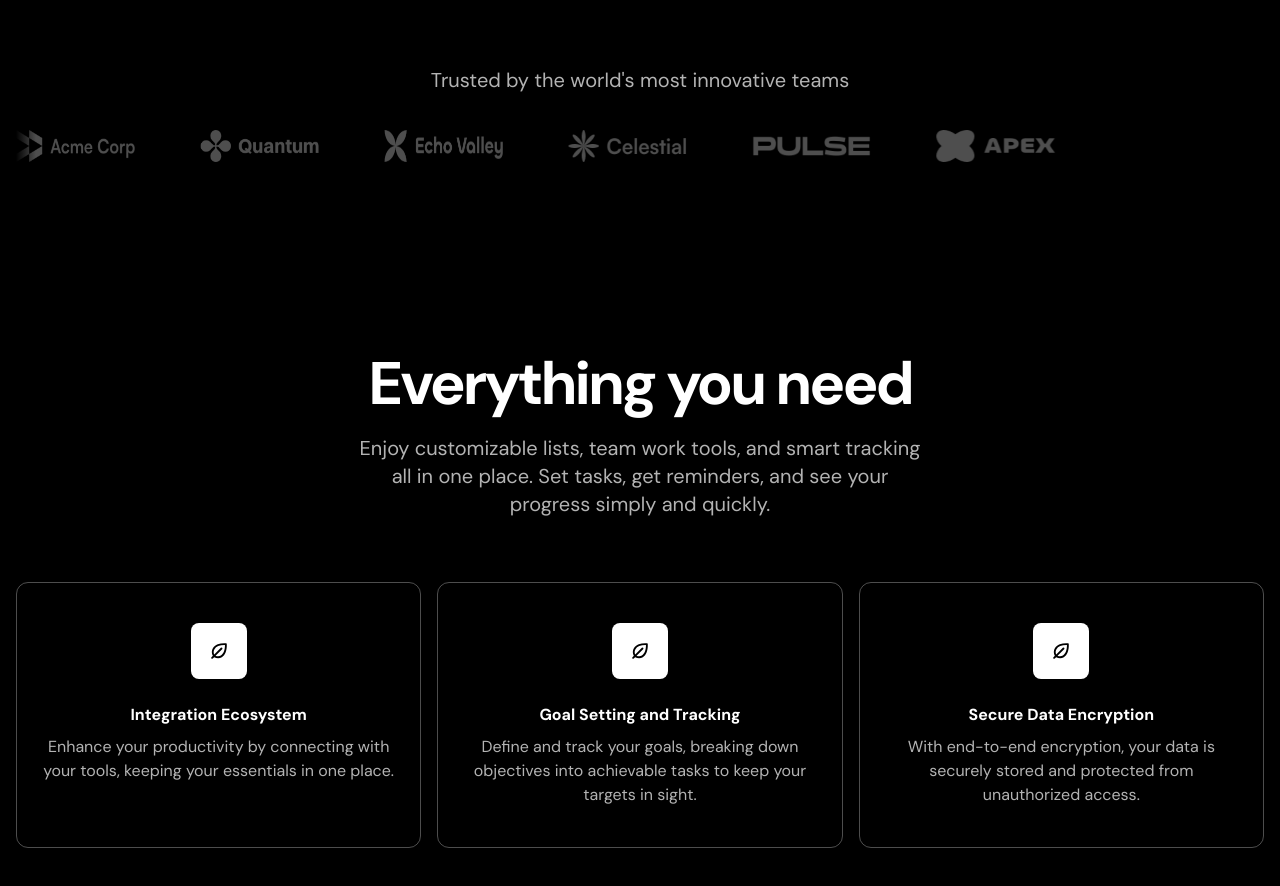
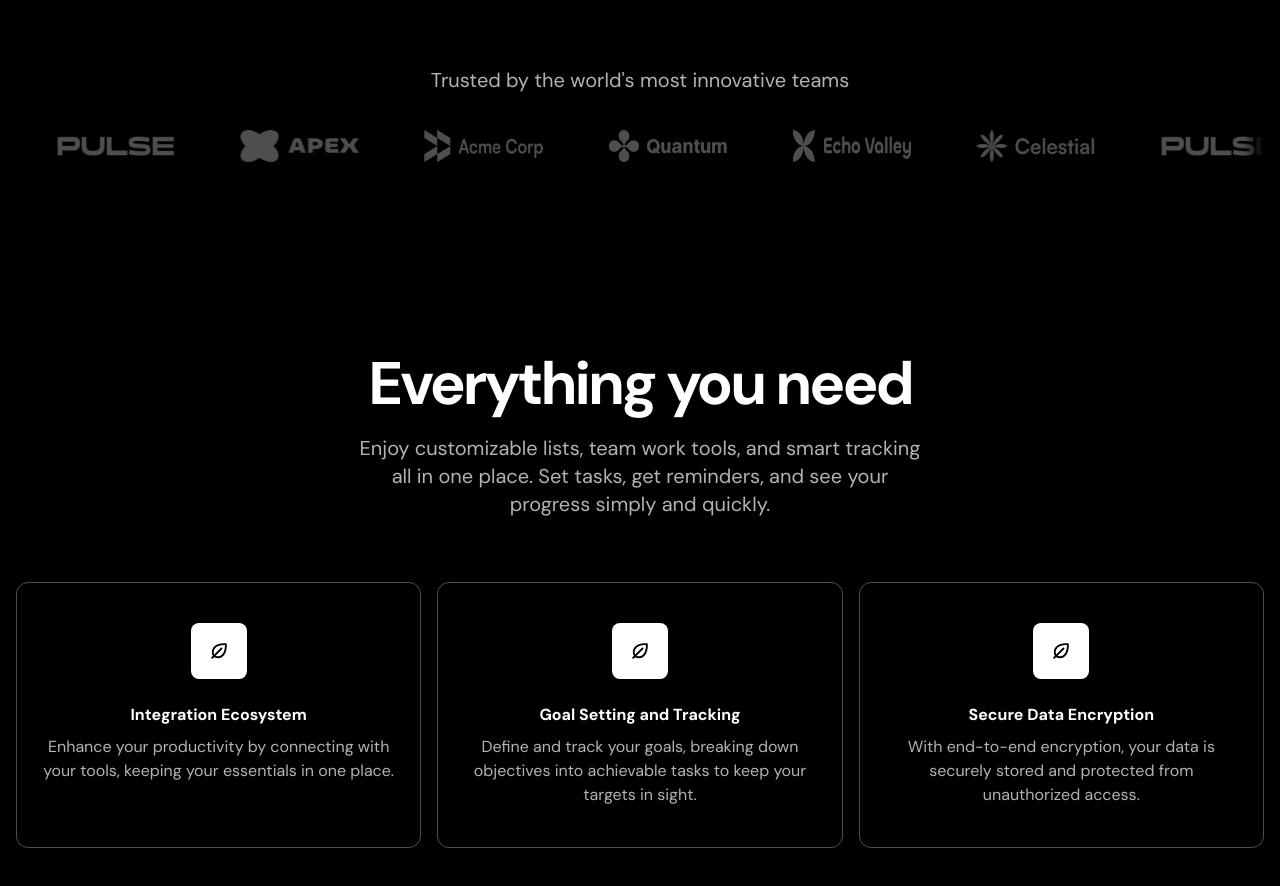
Before and after one commit to kendevops/Saas-Animate, a Next.js app: page / in a window 1280 px wide. Shown: the part 820-1706 px from the top of the page. Built offline with nearby package versions, Linux system fonts and the light colour scheme.

Commit message:
added animation to the logo ticker

```diff
--- a/src/components/LogoTicker.tsx
+++ b/src/components/LogoTicker.tsx
@@ -1,4 +1,7 @@
+"use client";
+
 import Image from "next/image";
+import { motion } from "framer-motion";
 
 const images = [
   { src: "/assets/images/acme.png", alt: "Acme Logo" },
@@ -16,8 +19,17 @@
         <h2 className="text-xl text-center text-white/70">
           Trusted by the world's most innovative teams{" "}
         </h2>
-        <div className="overflow-hidden mt-9 before:content-[''] after:content-[''] before:absolute after:absolute before:h-full after:h-full before:w-5 after:w-5  before:left-0 after:right-0 before:top-0 after:top-0 before:bg-[linear-gradient(to_right,#000,rgb(0,0,0,0))] after:bg-[linear-gradient(to_left,#000,rgb(0,0,0,0))] relative  ">
-          <div className="flex gap-16">
+        <div className="flex overflow-hidden mt-9 before:content-[''] before:z-10 after:content-[''] before:absolute after:absolute before:h-full after:h-full before:w-5 after:w-5  before:left-0 after:right-0 before:top-0 after:top-0 before:bg-[linear-gradient(to_right,#000,rgb(0,0,0,0))] after:bg-[linear-gradient(to_left,#000,rgb(0,0,0,0))] relative  ">
+          <motion.div
+            transition={{
+              duration: 10,
+              ease: "linear",
+              repeat: Infinity,
+            }}
+            initial={{ translateX: 0 }}
+            animate={{ translateX: "-50%" }}
+            className="flex gap-16 flex-none pr-16"
+          >
             {images.map((image, index) => {
               return (
                 <Image
@@ -30,7 +42,19 @@
                 />
               );
             })}
-          </div>
+            {images.map((image, index) => {
+              return (
+                <Image
+                  key={index}
+                  src={image.src}
+                  alt={image.alt}
+                  width={120}
+                  height={32}
+                  className="flex-none h-8"
+                />
+              );
+            })}
+          </motion.div>
         </div>
       </div>
     </div>
```
